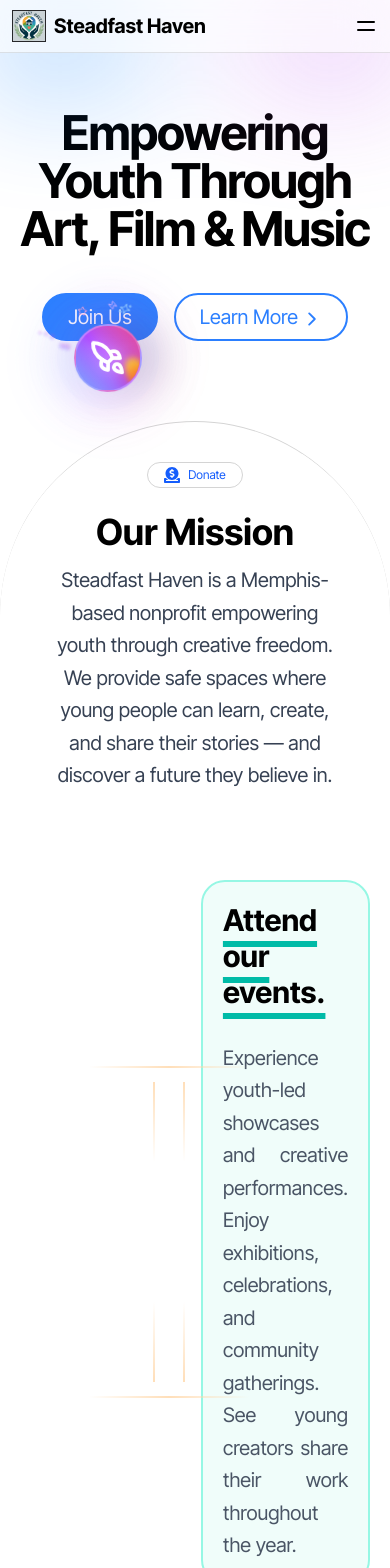
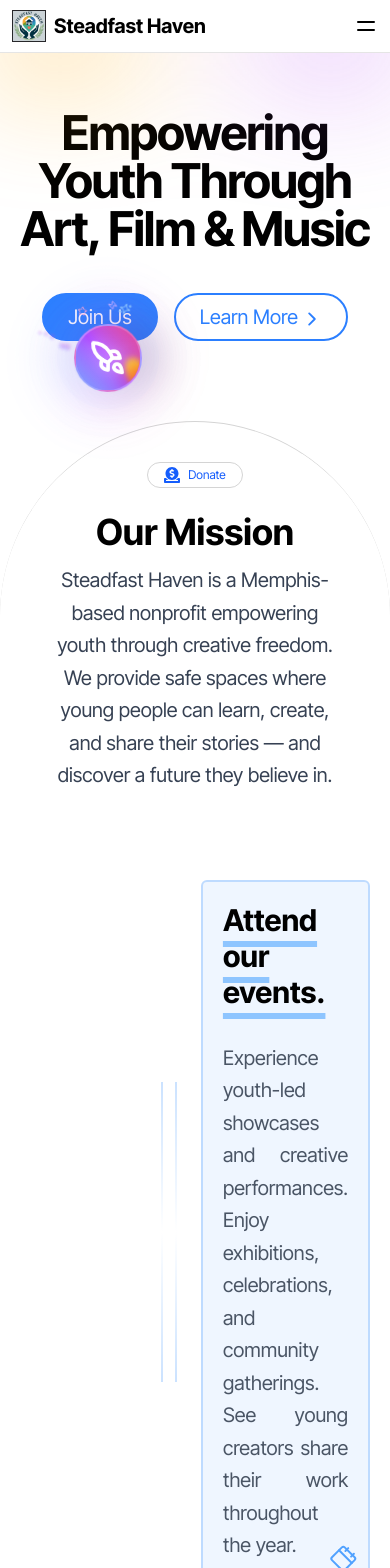
Before and after one commit to aliaitrhou/Tranquil-stronghold, a Next.js app: page / in a window 390 px wide. Shown: the top 1568 px of the page. Built offline with nearby package versions, Linux system fonts and the light colour scheme.

Commit message:
feat(app): improving the home page UI

```diff
--- a/app/layout.tsx
+++ b/app/layout.tsx
@@ -22,8 +22,8 @@ export default function RootLayout({
       >
         <Header />
         <div className="absolute top-0 right-0 left-0 z-30 w-full h-20 opacity-65 blur-3xl pointer-events-none bg-gradient-to-r
-         from-[#007aff]
-         via-[#0a84ff_15%]
+         from-[#ffa700]
+         via-[#ffa700%]
          via-[#30d158_30%]
          via-[#ffd60a_50%]
          via-[#ff9f0a_65%]
--- a/app/page.tsx
+++ b/app/page.tsx
@@ -3,7 +3,6 @@
 import { AnimatedSection, AnimatedSectionH } from "@/components/animations/animated-section";
 import { AnimatedContactInfoItem } from "@/components/animations/animated-contact-info";
 import Card from "@/components/card";
-import { inter, openSans } from "@/fonts";
 import Link from "next/link";
 import { FaDonate } from "react-icons/fa";
 import { FiCalendar, FiHeart, FiUsers } from "react-icons/fi";
@@ -12,6 +11,7 @@ import { PiPalette } from "react-icons/pi";
 import SpaceAdventureGame from "@/components/space-advanture";
 import { useState } from "react";
 import FlyingRocket from "@/components/flying-rocket";
+import { RiTeamLine } from "react-icons/ri";
 
 export default function Home() {
   const [play, setPlay] = useState(false);
@@ -115,12 +115,14 @@ See young creators share their work throughout the year.
               left={false}
             />
           </AnimatedContactInfoItem>
-
         </div>
       </AnimatedSectionH>
 
 
-      <div className="w-[70%] mx-auto grid grid-cols-1 gap-8 lg:gap-14 py-8 px-14 my-8">
+      <AnimatedSectionH
+        classNames="w-full overflow-hidden bg-white rounded-b-[23rem] md:rounded-b-[20rem]  lg:rounded-b-[90%] border-b border-b-neutral-300 px-8 pb-8 mb-8 text-center"
+      >
+        <div className="w-[70%] mx-auto grid grid-cols-1 gap-8 lg:gap-14 px-8 pb-8 px-14 my-8">
           <AnimatedContactInfoItem delay={0.6}>
             <Card
               id={3}
@@ -149,6 +151,11 @@ See young creators share their work throughout the year.
             />
           </AnimatedContactInfoItem>
         </div>
+        <a target="_blank" href={"/team"} className="inline-flex border border-neutral-300 items-center gap-2 bg-white px-4 py-1 rounded-full text-xs sm:text-sm font-medium text-blue-600 mb-6 hover:underline hover:underline-blue-500">
+          <RiTeamLine className="w-4 h-4" />
+          Join our Team
+        </a>
+      </AnimatedSectionH>
 
     </section >
   );
--- a/components/card.tsx
+++ b/components/card.tsx
@@ -15,20 +15,20 @@ const Card: React.FC<CardProps> = ({ id, title, desc, icon: Icon, left }) => {
     <div className={`relative w-full p-4 transition-all duration-700 ease-in-out rounded-3xl flex ${left ? "flex-row" : "flex-row-reverse"} items-center justify-between gap-8 sm:gap-14 md:gap-20 px-8`}>
       <div className="relative w-full h-[300px] max-w-[60%]  hover:rotate-0 transition-transform duration-500 rounded-3xl">
         {/* Top-left corner - crossing lines */}
-        <div className="absolute -top-4 left-0 w-20 h-0.5 bg-gradient-to-r from-orange-200/80 to-transparent z-10"></div>
-        <div className="absolute top-0 -left-4 w-0.5 h-20 bg-gradient-to-b from-orange-200/80 to-transparent z-10"></div>
+        <div className="absolute -top-2 left-0 w-[50%] h-0.5 bg-gradient-to-r from-blue-200/80 to-transparent z-10"></div>
+        <div className="absolute top-0 -left-2 w-0.5 h-[50%] bg-gradient-to-b from-blue-200/80 to-transparent z-10"></div>
 
         {/* Top-right corner - crossing lines */}
-        <div className="absolute -top-4 right-0 w-20 h-0.5 bg-gradient-to-l from-orange-200/80 to-transparent z-10"></div>
-        <div className="absolute top-0 -right-4 w-0.5 h-20 bg-gradient-to-b from-orange-200/80 to-transparent z-10"></div>
+        <div className="absolute -top-2 right-0 w-[50%] h-0.5 bg-gradient-to-l from-blue-200/80 to-transparent z-10"></div>
+        <div className="absolute top-0 -right-2 w-0.5 h-[50%] bg-gradient-to-b from-blue-200/80 to-transparent z-10"></div>
 
         {/* Bottom-left corner - crossing lines */}
-        <div className="absolute -bottom-4 left-0 w-20 h-0.5 bg-gradient-to-r from-orange-200/80 to-transparent z-10"></div>
-        <div className="absolute bottom-0 -left-4 w-0.5 h-20 bg-gradient-to-t from-orange-200/80 to-transparent z-10"></div>
+        <div className="absolute -bottom-2 left-0 w-[50%] h-0.5 bg-gradient-to-r from-blue-200/80 to-transparent z-10"></div>
+        <div className="absolute bottom-0 -left-2 w-0.5 h-[50%] bg-gradient-to-t from-blue-200/80 to-transparent z-10"></div>
 
         {/* Bottom-right corner - crossing lines */}
-        <div className="absolute -bottom-4 right-0 w-20 h-0.5 bg-gradient-to-l from-orange-200/80 to-transparent z-10"></div>
-        <div className="absolute bottom-0 -right-4 w-0.5 h-20 bg-gradient-to-t from-orange-200/80 to-transparent z-10"></div>
+        <div className="absolute -bottom-2 right-0 w-[50%] h-0.5 bg-gradient-to-l from-blue-200/80 to-transparent z-10"></div>
+        <div className="absolute bottom-0 -right-2 w-0.5 h-[50%] bg-gradient-to-t from-blue-200/80 to-transparent z-10"></div>
 
         <Image
           src={`/home/image_${id}.png`}
@@ -39,11 +39,12 @@ const Card: React.FC<CardProps> = ({ id, title, desc, icon: Icon, left }) => {
         />
       </div>
 
-      <div className="text-start border-2 border-teal-200 p-5 rounded-3xl bg-teal-50">
-        <h3 className="text-3xl font-semibold mb-8 underline decoration-teal-500 decoration-6 underline-offset-[10px]">
+      <div className="relative text-start border-2 border-blue-200 p-5 rounded-md bg-blue-50">
+        <Icon className={`size-6 absolute bottom-3 right-3 z-30  text-blue-400 rotate-45`} />
+        <h3 className="text-3xl font-semibold mb-8 underline decoration-blue-300 decoration-6 underline-offset-[10px]">
           {title}
         </h3>
-        <p className="text-gray-600 max-w-lg text-xl text-justify leading-relaxed">
+        <p className="text-gray-600 max-w-lg text-xl text-justify leading-relaxed text-blue-900">
           {desc}
         </p>
       </div>
--- a/components/header.tsx
+++ b/components/header.tsx
@@ -17,7 +17,7 @@ const Header = () => {
   const pathname = usePathname();
 
   return (
-    <div className={`sticky top-0 left-0 right-0 z-40 backdrop-blur-xl bg-white/60 border-b border-black/10 w-full px-3 ${inter.className}`}>
+    <div className={`sticky top-0 left-0 right-0 z-40  bg-white border-b border-black/10 w-full px-3 ${inter.className}`}>
       <div className='max-w-4xl mx-auto flex flex-row items-center justify-between text-xs'>
         <Link href={"/"} className='flex flex-row items-center gap-2' >
           <Image src={Logo} className='border border-zinc-800' alt="Steadfast haven logo" width={34} height={34} />
--- a/components/memeber.tsx
+++ b/components/memeber.tsx
@@ -1,3 +1,5 @@
+
+
 import React from 'react'
 import Image from "next/image";
 
@@ -12,7 +14,7 @@ interface Props {
 const Member: React.FC<Props> = ({ id, name, socialId, about }) => (
   <div className="flex-1 overflow-hidden aspect-[5/7] rounded-[28px] bg-zinc-100 transition-all duration-500 ease-out border-[1px] border-zinc-200">
     {/* Image Container */}
-    <div className="relative w-full h-[250px] hover:scale-[1.1] transition-all duration-500 ease-out">
+    <div className="relative w-full h-[270px] hover:scale-[1.1] transition-all duration-500 ease-out">
       <Image
         src={`/team/member_${id}.png`}
         alt={name}
@@ -20,11 +22,11 @@ const Member: React.FC<Props> = ({ id, name, socialId, about }) => (
         className="object-cover"
         sizes="(max-width: 768px) 100vw, (max-width: 1200px) 50vw, 700px"
       />
-      <div className="absolute inset-0 bg-gradient-to-b from-transparent via-zinc-100/10 to-zinc-100" />
+      <div className="absolute top-[75%] h-1/4 inset-0 bg-gradient-to-b from-transparent via-transparent to-zinc-100" />
     </div>
 
 
-    <div className="p-4 md:p-6">
+    <div className="p-3 md:p-4">
       <h2 className="mb-1.5 text-2xl font-bold tracking-[-0.03em] text-[#1d1d1f] md:text-2xl">
         {name}
       </h2>
```
Lines whose indentation alone changed are shown as unchanged.
